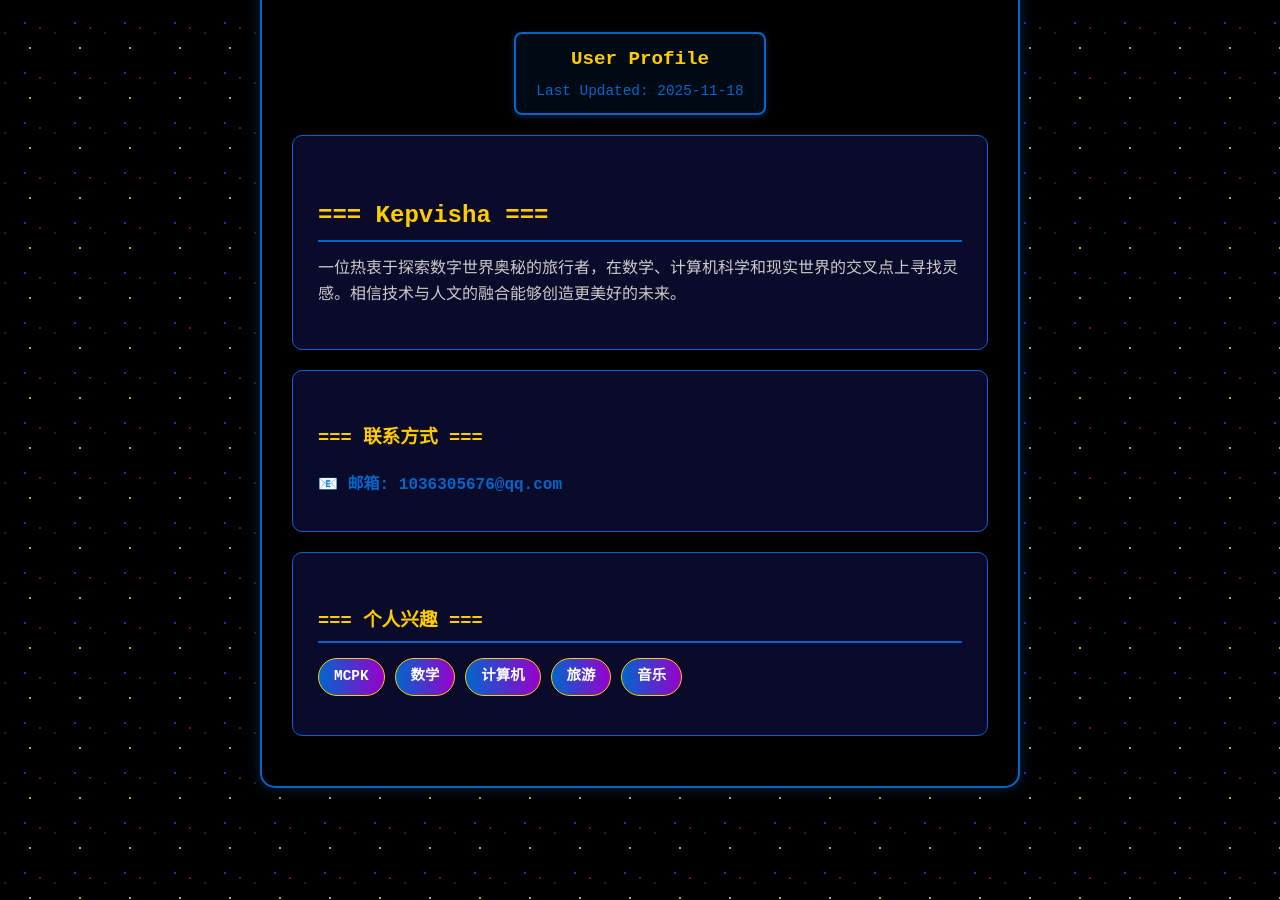
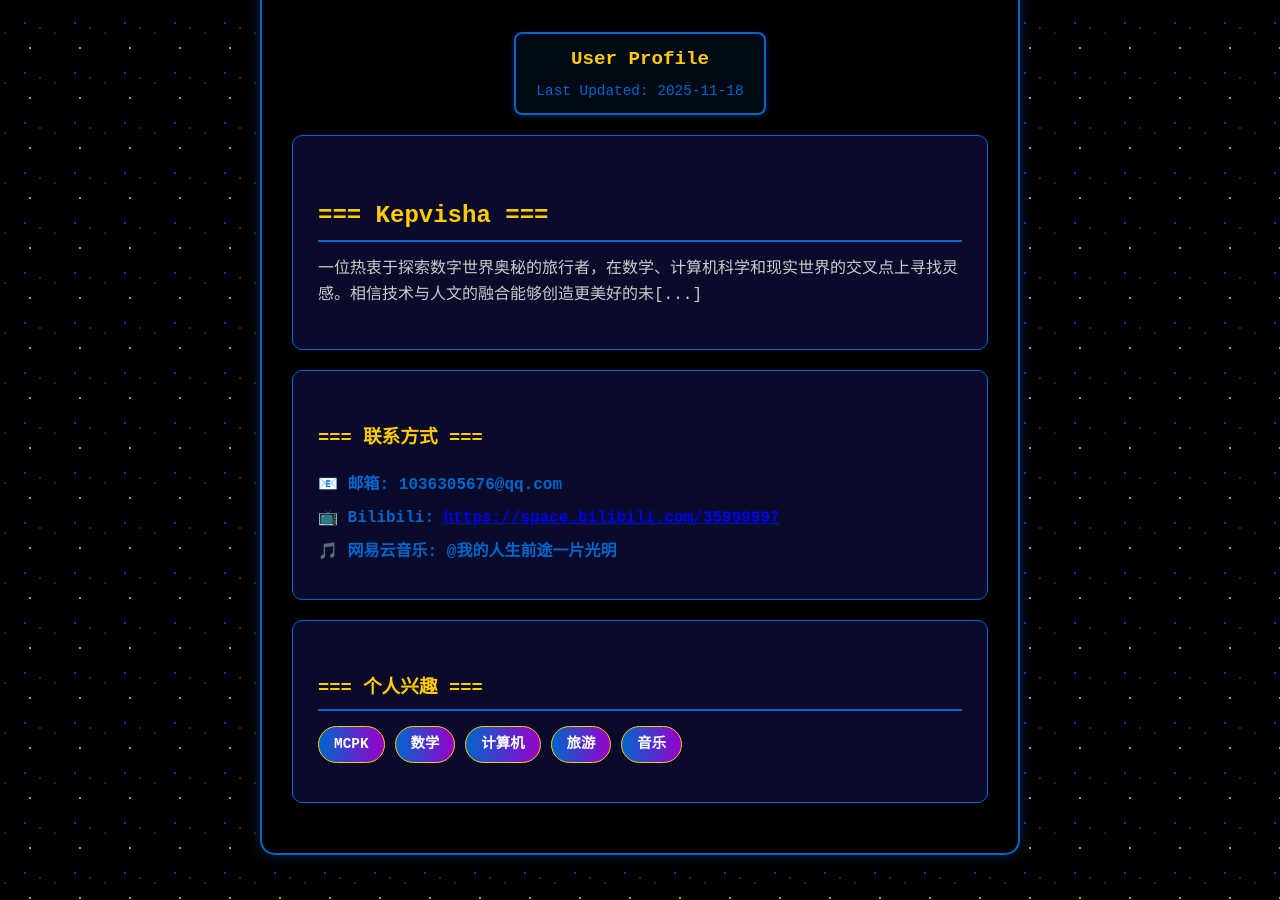
Before and after one commit to iLOVESZU-1/iLOVESZU-1.github.io, a Jekyll site: the page built from about.html, in a window 1280 px wide and 900 px high, scrolled down 637 px. Built offline with Jekyll 4.4.1, drawn with Linux system fonts in a browser that asks for light colours.

Commit message:
Update about.html

```diff
--- a/about.html
+++ b/about.html
@@ -15,12 +15,14 @@ title: 关于
 
     <div class="about-section">
         <h2>=== Kepvisha ===</h2>
-        <p>一位热衷于探索数字世界奥秘的旅行者，在数学、计算机科学和现实世界的交叉点上寻找灵感。相信技术与人文的融合能够创造更美好的未来。</p>
+        <p>一位热衷于探索数字世界奥秘的旅行者，在数学、计算机科学和现实世界的交叉点上寻找灵感。相信技术与人文的融合能够创造更美好的未[...]
     </div>
 
     <div class="about-section contact-info">
         <h3>=== 联系方式 ===</h3>
         <p>📧 邮箱: 1036305676@qq.com</p>
+        <p>📺 Bilibili: <a href="https://space.bilibili.com/35999997" target="_blank">https://space.bilibili.com/35999997</a></p>
+        <p>🎵 网易云音乐: @我的人生前途一片光明</p>
     </div>
 
     <div class="about-section interests">
```
